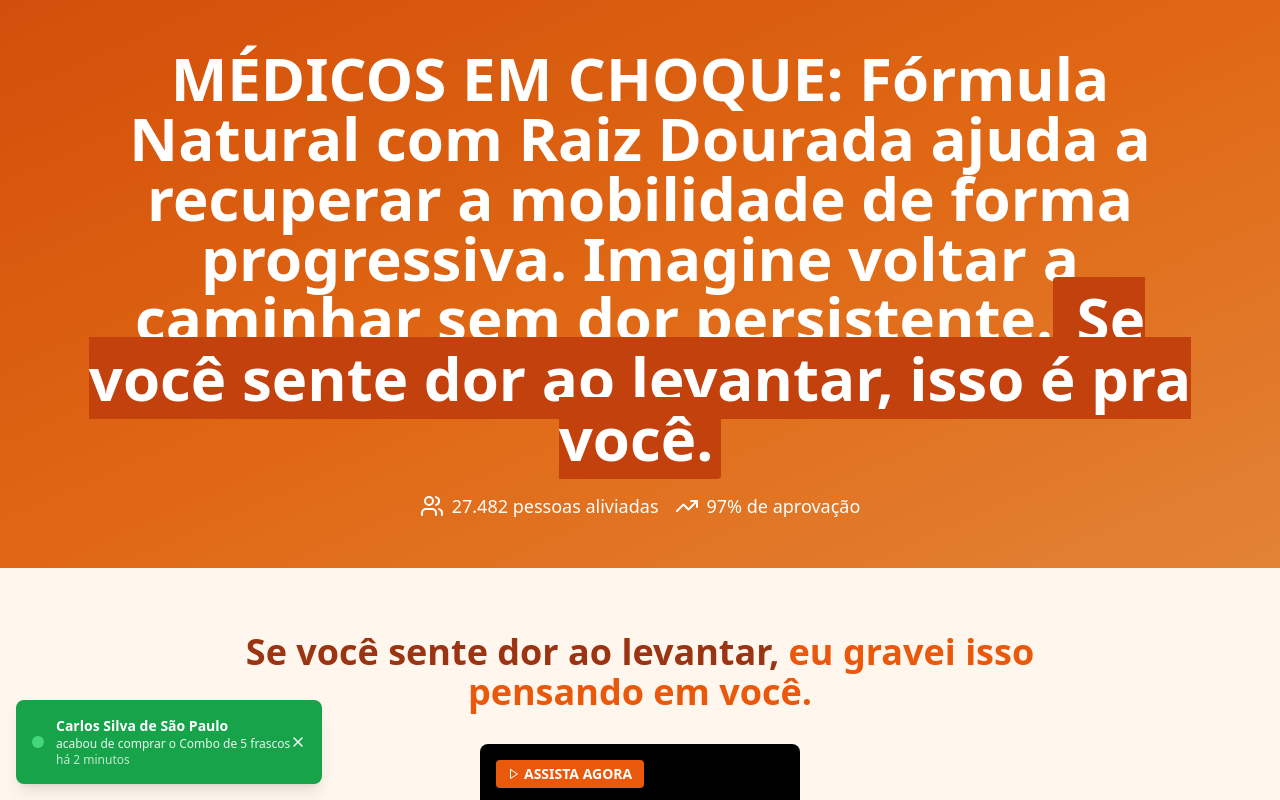
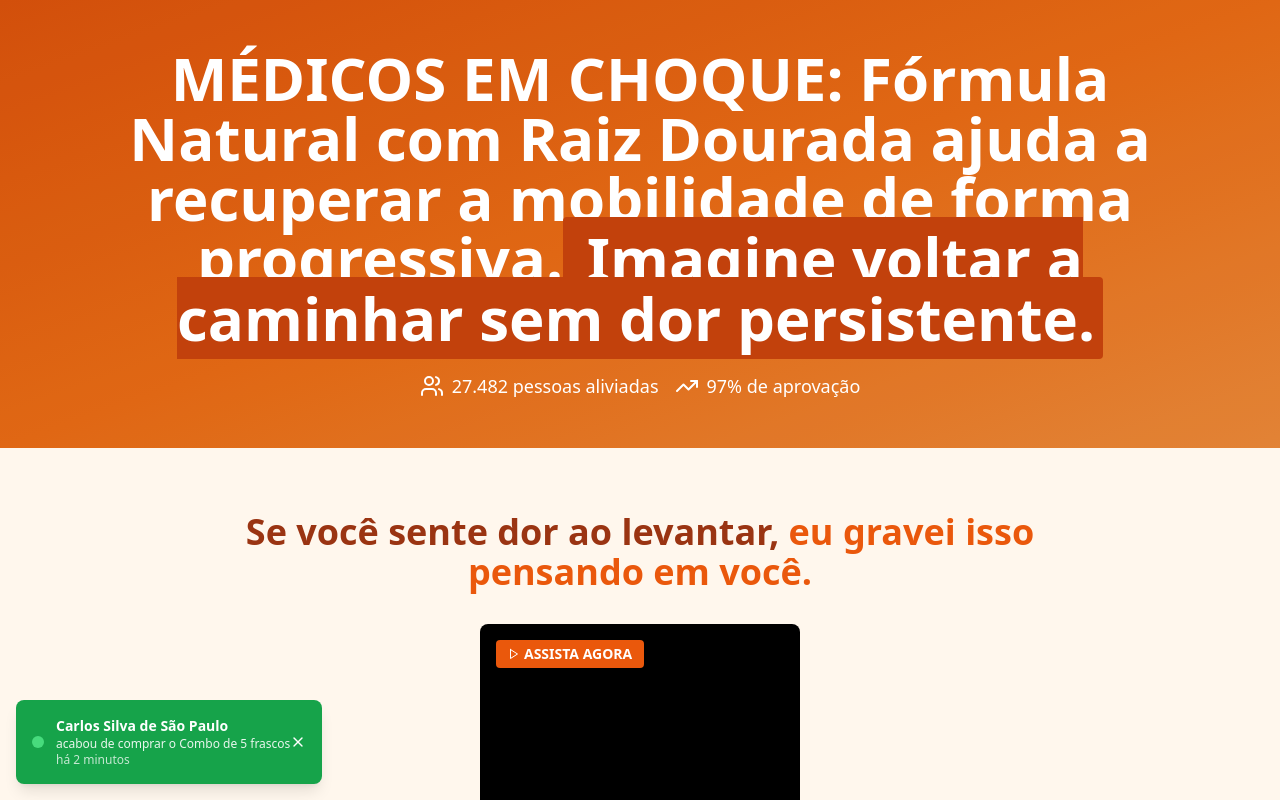
Before and after one commit to gih111/articulazen, a React (Vite) app: page / in a window 1280 px wide. Shown: the top 800 px of the page. Built offline with nearby package versions, Linux system fonts and the light colour scheme.

Commit message:
Update App.tsx

```diff
--- a/src/App.tsx
+++ b/src/App.tsx
@@ -179,8 +179,8 @@ function App() {
           <div className="absolute inset-0 bg-black/10"></div>
           <div className="max-w-6xl mx-auto px-4 relative z-10">
             <h1 className="text-2xl md:text-4xl lg:text-6xl font-black mb-4 md:mb-6 leading-tight">
-           MÉDICOS EM CHOQUE: Fórmula Natural com Raiz Dourada ajuda a recuperar a mobilidade de forma progressiva. Imagine voltar a caminhar sem dor persistente.
-              <span className="text-white block md:inline bg-orange-700 px-2 rounded"> Se você sente dor ao levantar, isso é pra você.</span>
+           MÉDICOS EM CHOQUE: Fórmula Natural com Raiz Dourada ajuda a recuperar a mobilidade de forma progressiva.
+              <span className="text-white block md:inline bg-orange-700 px-2 rounded"> Imagine voltar a caminhar sem dor persistente.</span>
             </h1>
             <div className="flex flex-col sm:flex-row justify-center items-center gap-4 text-base md:text-lg">
               <div className="flex items-center gap-2">
```
